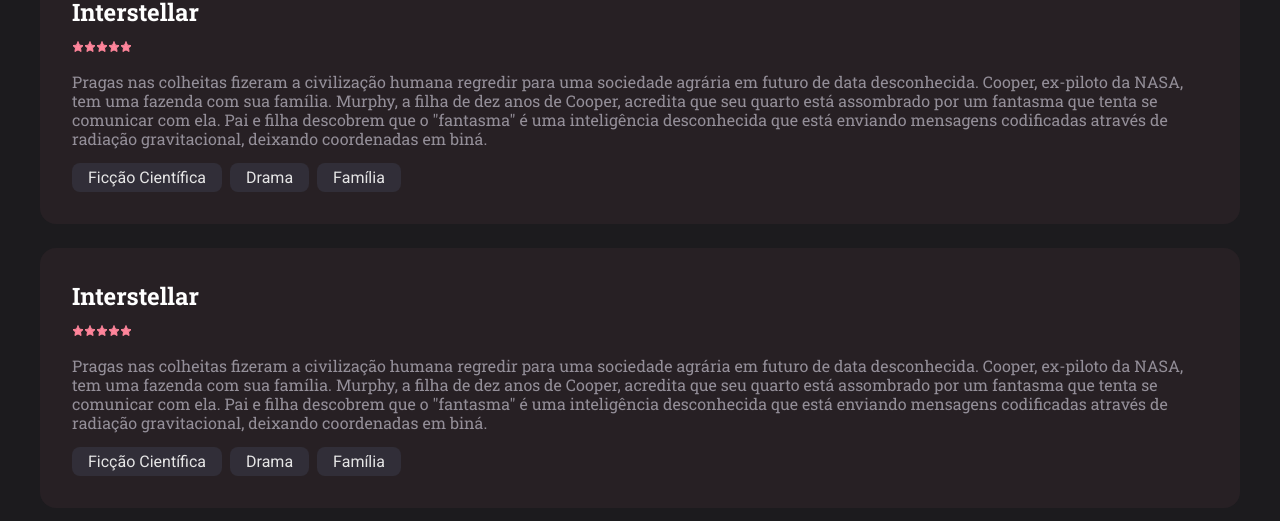
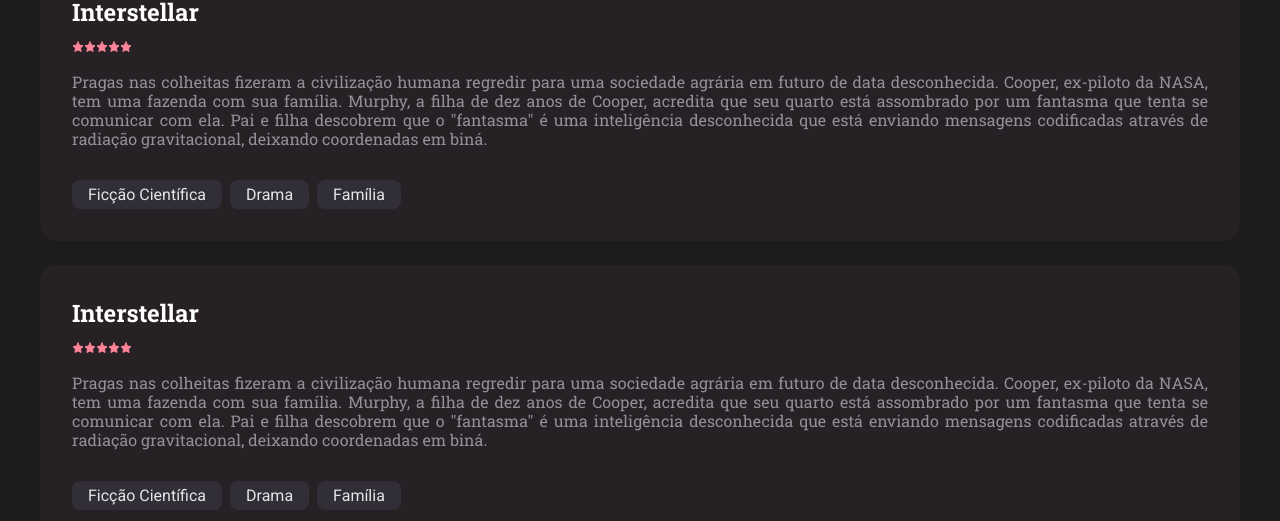
Before and after one commit to dbento-dev/rocketmovies, a React (Vite) app: page / in a window 1280 px wide. Shown: the part 276-797 px from the top of the page. Built offline with nearby package versions, Linux system fonts and the light colour scheme.

Commit message:
fix: refactoring Details page to Home

```diff
--- a/src/components/MovieDescription/index.jsx
+++ b/src/components/MovieDescription/index.jsx
@@ -26,7 +26,7 @@
         através de radiação gravitacional, deixando coordenadas em biná.
       </StParagraph>
 
-      <div style={{ display: 'flex', gap: '0.8rem' }}>
+      <div style={{ display: 'flex', gap: '0.8rem', marginTop: '3.2rem' }}>
         <Tag title="Ficção Científica" />
         <Tag title="Drama" />
         <Tag title="Família" />
--- a/src/components/MovieDescription/styles.js
+++ b/src/components/MovieDescription/styles.js
@@ -27,4 +27,5 @@
   letter-spacing: 0em;
   text-align: left;
   margin: 1.5rem 0;
+  text-align: justify;
 `
--- a/src/main.jsx
+++ b/src/main.jsx
@@ -3,13 +3,13 @@
 import { ThemeProvider } from 'styled-components'
 import GlobalStyles from './styles/global'
 import theme from './styles/theme'
-import Details from './pages/Details'
+import Home from './pages/Home'
 
 ReactDOM.createRoot(document.getElementById('root')).render(
   <React.StrictMode>
     <ThemeProvider theme={theme}>
       <GlobalStyles />
-      <Details />
+      <Home />
     </ThemeProvider>
   </React.StrictMode>
 )
--- a/src/pages/Details/index.jsx
+++ b/src/pages/Home/index.jsx
@@ -9,7 +9,7 @@
 import { FiPlus } from 'react-icons/fi'
 import { MovieDescription } from '../../components/MovieDescription'
 
-export default function Details() {
+export default function Home() {
   return (
     <Container>
       <Header />
```
Also changed, not shown: src/pages/Home/styles.js (renamed from src/pages/Details/styles.js).
